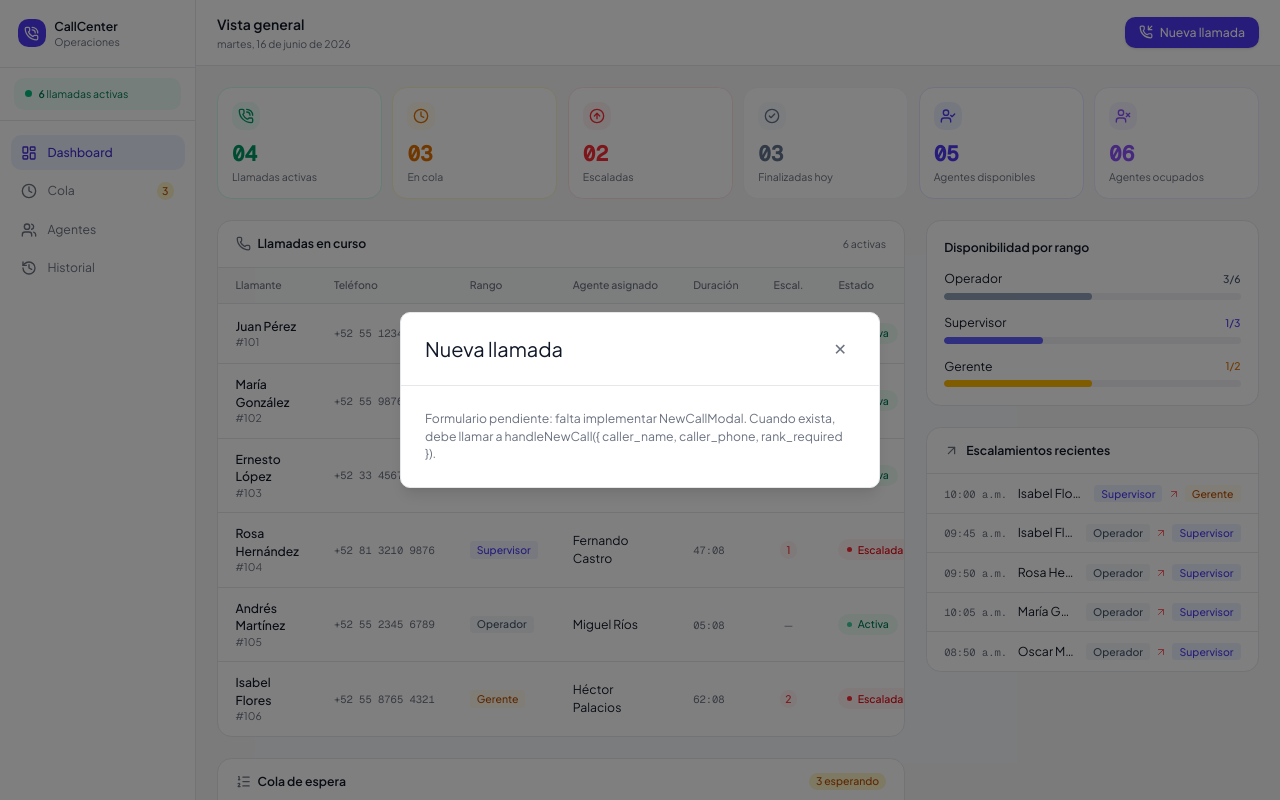
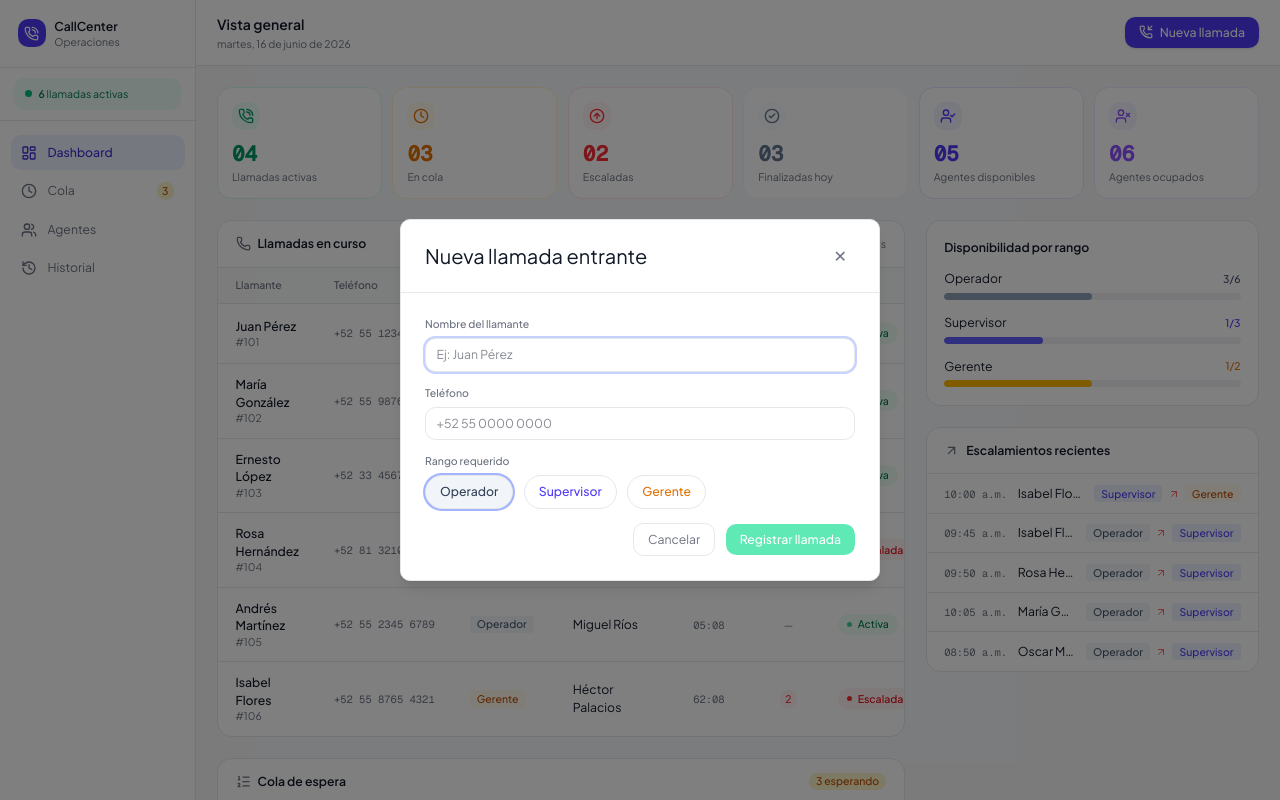
Before and after one commit to krismurillo22/CallCenterSystem-Frontend, a React (Vite) app in the folder callcenter-front/: page / in a window 1280 px wide. Both pictures are taken after a click on the button "Nueva llamada". Shown: the top 800 px of the page. Built offline with nearby package versions, Linux system fonts and the light colour scheme.

Commit message:
Pagina de cola conectada y modal de llamada nueva

```diff
--- a/callcenter-front/src/App.jsx
+++ b/callcenter-front/src/App.jsx
@@ -10,7 +10,7 @@ import DashboardPage from "./components/pages/DashboardPage";
 // Páginas de los compañeros de equipo — PIEZAS DEL ROMPECABEZAS
 // ─────────────────────────────────────────────────────────────────────────
 // Cada quien descomenta su import aquí cuando termine su página:
-// import QueuePage from "./components/pages/QueuePage";
+import QueuePage from "./components/pages/QueuePage";
 // import EmployeesPage from "./components/pages/EmployeesPage";
 // import HistoryPage from "./components/pages/HistoryPage";
 //
@@ -18,7 +18,7 @@ import DashboardPage from "./components/pages/DashboardPage";
 // descomentar el bloque correspondiente. No hay que tocar nada más.
 
 // ── Modales globales (no implementados todavía) ─────────────────────────
-// import NewCallModal from "./components/calls/NewCallModal";
+ import NewCallModal from "./components/calls/NewCallModal";
 // import NewEmployeeModal from "./components/employees/NewEmployeeModal";
 // import EditEmployeeModal from "./components/employees/EditEmployeeModal";
 
@@ -233,9 +233,7 @@ export default function App() {
 
               {tab === "queue" && (
                 <>
-                  {/* TODO: cuando QueuePage esté lista, reemplaza <PlaceholderPage> por:
-                      <QueuePage queue={queue} calls={calls} employees={employees} onDispatch={handleDispatch} /> */}
-                  <PlaceholderPage label="Cola" />
+                   <QueuePage queue={queue} calls={calls} employees={employees} onDispatch={handleDispatch} />
                 </>
               )}
 
@@ -266,13 +264,11 @@ export default function App() {
         </main>
       </div>
 
-      {/* TODO: reemplazar por <NewCallModal onClose={...} onSubmit={handleNewCall} /> real */}
-      <Modal isOpen={showNewCall} onClose={() => setShowNewCall(false)} title="Nueva llamada">
-        <p className="text-sm text-muted-foreground">
-          Formulario pendiente: falta implementar NewCallModal. Cuando exista, debe llamar a
-          handleNewCall(&#123; caller_name, caller_phone, rank_required &#125;).
-        </p>
-      </Modal>
+      <NewCallModal
+        isOpen={showNewCall}
+        onClose={() => setShowNewCall(false)}
+        onSubmit={handleNewCall}
+      />
 
       {/* ── Modales globales restantes (descomentar cuando existan) ────────
       {showNewEmployee && (
--- /dev/null
+++ b/callcenter-front/src/components/calls/NewCallModal.jsx
@@ -0,0 +1,117 @@
+import { useState, useEffect } from "react";
+import Modal from "../ui/Modal";
+
+const RANKS = [
+  { id: 1, label: "Operador", color: "text-slate-700", bg: "bg-slate-100" },
+  { id: 2, label: "Supervisor", color: "text-indigo-600", bg: "bg-indigo-50" },
+  { id: 3, label: "Gerente", color: "text-amber-600", bg: "bg-amber-50" },
+];
+
+/**
+ * Props:
+ * - isOpen: boolean
+ * - onClose: () => void
+ * - onSubmit: ({ caller_name, caller_phone, rank_required }) => void
+ */
+export default function NewCallModal({ isOpen, onClose, onSubmit }) {
+  const [callerName, setCallerName] = useState("");
+  const [callerPhone, setCallerPhone] = useState("");
+  const [rank, setRank] = useState(1);
+  const [touched, setTouched] = useState(false);
+
+  useEffect(() => {
+    if (!isOpen) {
+      // reset cuando se cierra
+      setCallerName("");
+      setCallerPhone("");
+      setRank(1);
+      setTouched(false);
+    }
+  }, [isOpen]);
+
+  const valid = callerName.trim().length > 0 && callerPhone.trim().length > 0 && [1,2,3].includes(rank);
+
+  const handleSubmit = (e) => {
+    e.preventDefault();
+    setTouched(true);
+    if (!valid) return;
+    onSubmit({ caller_name: callerName.trim(), caller_phone: callerPhone.trim(), rank_required: rank });
+    onClose();
+  };
+
+  return (
+    <Modal isOpen={isOpen} onClose={onClose} title="Nueva llamada entrante">
+      <form onSubmit={handleSubmit} className="space-y-4">
+        <div>
+          <label className="block text-xs font-medium text-muted-foreground mb-2">Nombre del llamante</label>
+          <input
+            autoFocus
+            value={callerName}
+            onChange={(e) => setCallerName(e.target.value)}
+            placeholder="Ej: Juan Pérez"
+            className="w-full rounded-lg border border-border px-3 py-2 text-sm bg-input text-foreground focus:outline-none focus:ring-2 focus:ring-indigo-200"
+          />
+          {touched && callerName.trim().length === 0 && (
+            <p className="text-xs text-red-500 mt-1">El nombre es requerido.</p>
+          )}
+        </div>
+
+        <div>
+          <label className="block text-xs font-medium text-muted-foreground mb-2">Teléfono</label>
+          <input
+            value={callerPhone}
+            onChange={(e) => setCallerPhone(e.target.value)}
+            placeholder="+52 55 0000 0000"
+            className="w-full rounded-lg border border-border px-3 py-2 text-sm bg-input text-foreground focus:outline-none focus:ring-2 focus:ring-indigo-200"
+          />
+          {touched && callerPhone.trim().length === 0 && (
+            <p className="text-xs text-red-500 mt-1">El teléfono es requerido.</p>
+          )}
+        </div>
+
+        <div>
+          <label className="block text-xs font-medium text-muted-foreground mb-2">Rango requerido</label>
+          <div className="flex gap-3">
+            {RANKS.map((r) => {
+              const selected = rank === r.id;
+              return (
+                <button
+                  type="button"
+                  key={r.id}
+                  onClick={() => setRank(r.id)}
+                  className={`px-4 py-2 rounded-full text-sm font-medium border transition-colors whitespace-nowrap ${
+                    selected
+                      ? `ring-2 ring-indigo-300 ${r.bg}`
+                      : "bg-white hover:bg-secondary"
+                  } ${r.color} ${selected ? "" : "border-border"}`}
+                  aria-pressed={selected}
+                >
+                  {r.label}
+                </button>
+              );
+            })}
+          </div>
+        </div>
+
+        <div className="flex items-center justify-end gap-3 mt-4">
+          <button
+            type="button"
+            onClick={onClose}
+            className="px-4 py-2 rounded-lg bg-white border border-border text-sm text-muted-foreground hover:bg-secondary transition-colors"
+          >
+            Cancelar
+          </button>
+          <button
+            type="submit"
+            disabled={!valid}
+            className={`px-4 py-2 rounded-lg text-sm font-medium text-white transition-colors ${
+              valid ? "bg-emerald-600 hover:bg-emerald-700" : "bg-emerald-300 cursor-not-allowed"
+            }`}
+          >
+            Registrar llamada
+          </button>
+        </div>
+      </form>
+    </Modal>
+  );
+}
--- /dev/null
+++ b/callcenter-front/src/components/pages/QueuePage.jsx
@@ -0,0 +1,10 @@
+import React from "react";
+import CallQueuePanel from "../calls/CallQueuePanel";
+
+export default function QueuePage({ queue, calls, employees, onDispatch }) {
+  return (
+    <div className="flex flex-col gap-6 max-w-7xl">
+      <CallQueuePanel queue={queue} calls={calls} employees={employees} onDispatch={onDispatch} />
+    </div>
+  );
+}
```
